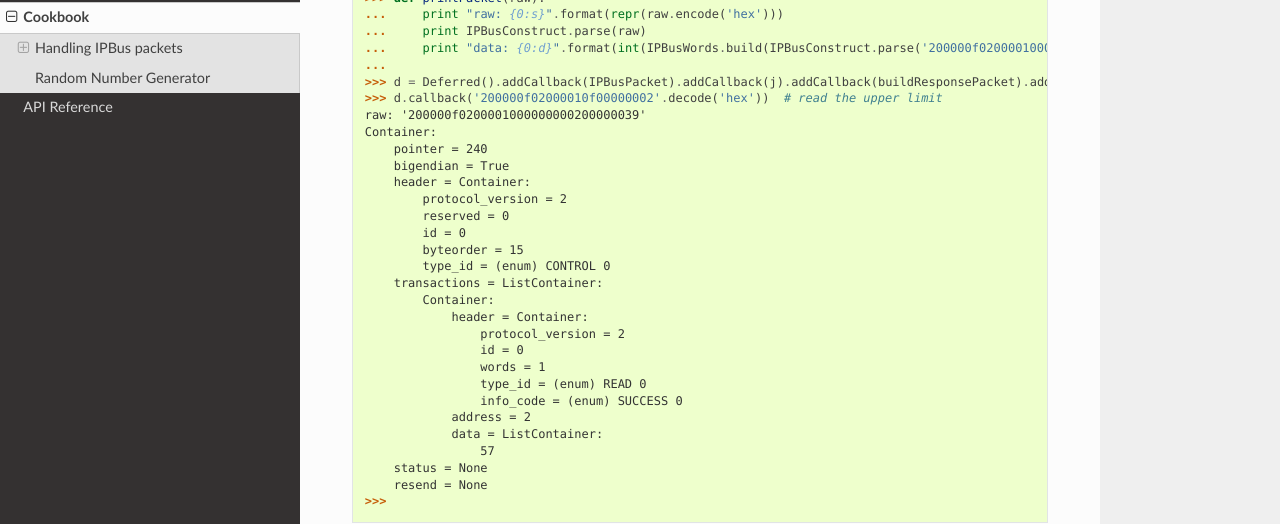
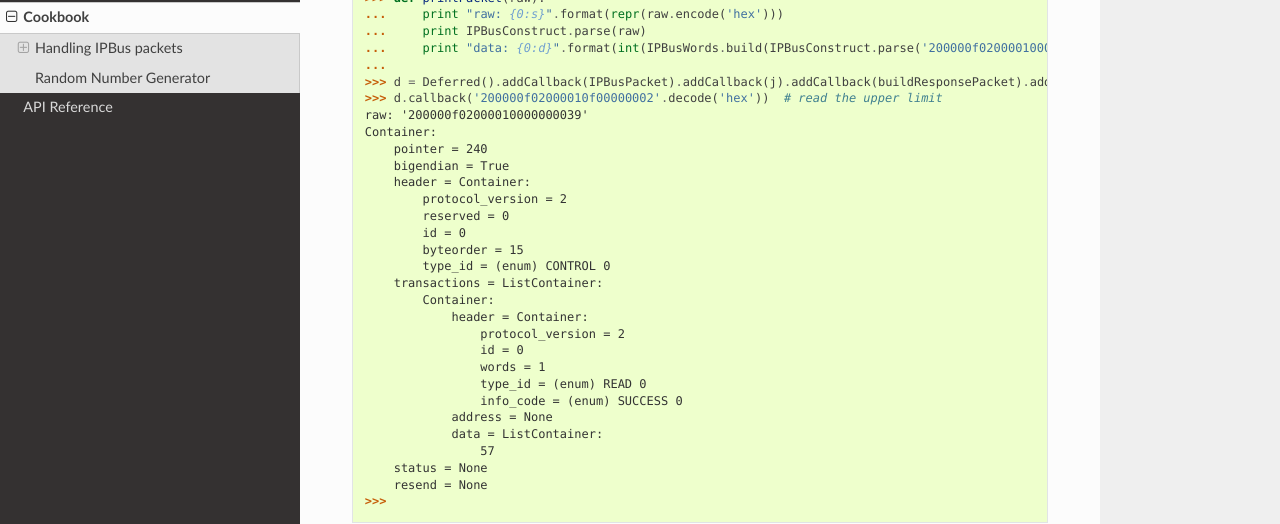
Before and after one commit to kratsg/ironman, a Sphinx documentation site: the page built from docs/cookbook.rst, in a window 1280 px wide and 900 px high, scrolled down 3124 px. Shown: the part 188-712 px from the top of the window. Built offline with Sphinx 7.4.7 and the Read the Docs theme 2.0.0, drawn with Linux system fonts in a browser that asks for light colours.

Commit message:
update cookbook output a bit more

```diff
--- a/docs/cookbook.rst
+++ b/docs/cookbook.rst
@@ -161,7 +161,7 @@ One might like to be able to generate a full test of the ``ironman`` suite by se
 ...
 >>> d = Deferred().addCallback(IPBusPacket).addCallback(j).addCallback(buildResponsePacket).addCallback(printPacket)
 >>> d.callback('200000f02000010f00000002'.decode('hex'))  # read the upper limit
-raw: '200000f0200001000000000200000039'
+raw: '200000f02000010000000039'
 Container:
     pointer = 240
     bigendian = True
@@ -179,7 +179,7 @@ Container:
                 words = 1
                 type_id = (enum) READ 0
                 info_code = (enum) SUCCESS 0
-            address = 2
+            address = None
             data = ListContainer:
                 57
     status = None
```
